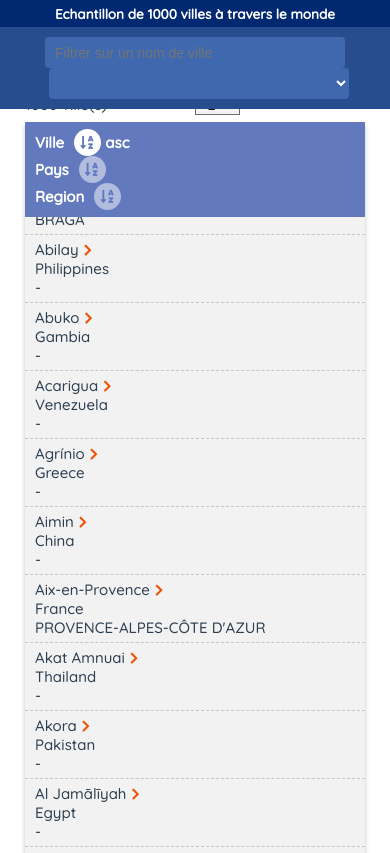
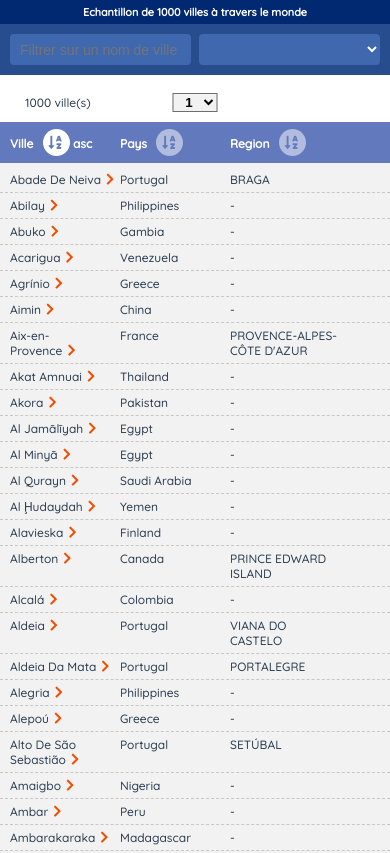
Before and after one commit to SergioTrinquet/vuejs_Villes, a Vue app: page / in a window 390 px wide. Shown: the top 853 px of the page. Built offline with nearby package versions, Linux system fonts and the light colour scheme.

Commit message:
Adaptation CSS pour mobile

```diff
--- a/src/App.vue
+++ b/src/App.vue
@@ -64,7 +64,8 @@ export default {
 		-moz-osx-font-smoothing: grayscale;
 		color: #2c3e50;
 		margin: 0;
-		font-size: 15px;
+		/* font-size: clamp(12px, 3vw, 15px); */ /* Version non IOS compatible */
+    font-size: max(12px, min(3vw, 15px)) /* Version IOS compatible */
 	}
 	body * {
 		box-sizing: border-box;
--- a/src/components/AppHeader.vue
+++ b/src/components/AppHeader.vue
@@ -76,13 +76,16 @@ export default {
       background-color: #274d8e;
   }
   .bandeau > div:last-child > div {
+      display: flex;
+      align-items: center;
+      justify-content: center;
       padding: 10px;
   }
   .bandeau input,
   .bandeau select {
       border-radius: 4px;
-      width:25%;
-      min-width: 300px;
+      width: 50%;
+      max-width: 300px;
       border: 0;
       margin: 0;
       padding: 7px 10px;
--- a/src/components/AppList.vue
+++ b/src/components/AppList.vue
@@ -193,18 +193,21 @@ export default {
     padding: 5px 10px;
     border-bottom: dashed 1px #cecece;
 }
-
-
 .list {
-    margin: 122px 25px 25px 25px;
+    margin-top: 122px;
+    margin-right: 25px;
+    margin-bottom: 25px;
+    margin-left: 25px;
     box-shadow: 0 3px 4px rgba(50,50,50,.3);
 }
-
 .contentList {
     background-color: rgba(212, 212, 212, 0.3);
 }
 .contentList > div { padding: 5px 10px; }
 .contentList > div:first-child { padding: 50px 10px 5px 10px; }
+@media screen and(pointer: coarse) {
+    .contentList > div { padding: 2vh 10px; }
+}
 
 .headerList {
     padding: 7px 10px;
@@ -215,16 +218,32 @@ export default {
     z-index: 9;
     width: calc(100% - 50px);
 }
+@media screen and (max-width: 550px) {
+    .list {
+        margin-right: 0;
+        margin-bottom: 0;
+        margin-left: 0;
+    }
+    .headerList {
+        width: 100%;
+    }
+}
+.headerList,
+.contentList > div {
+    display: flex;
+    flex-wrap: wrap;
+}
+
 .contentList > div { border-bottom: dashed 1px #c7c7c7; }
 .contentList > div:hover { background-color: #ececec; }
 .contentList > div > span,
-.headerList > span { display: inline-block; }
+.headerList > span { display: inline-block; overflow-wrap: break-word; }
 .contentList > div > span:nth-child(1),
-.headerList > span:nth-child(1) { width:25%; min-width: 200px; }
+.headerList > span:nth-child(1) { width:25%; min-width: 110px; padding-right: 5px; }
 .contentList > div > span:nth-child(2),
-.headerList > span:nth-child(2) { width:25%; min-width: 200px; }
+.headerList > span:nth-child(2) { width:25%; min-width: 110px; padding-right: 5px; }
 .contentList > div > span:nth-child(3),
-.headerList > span:nth-child(3) { width:30%; min-width: 350px; }
+.headerList > span:nth-child(3) { width:30%; min-width: 110px; }
 
 .contentList [data-surlign] i {
     font-style: normal;
--- a/src/components/Modal.vue
+++ b/src/components/Modal.vue
@@ -91,16 +91,17 @@ export default {
         position: fixed;
         z-index: 11;
         top: 0;
-        width: 50%;
-        height: 70%;
+        width: 90vw;
+        height: 90%;
+        max-width: 800px;
         background-color: rgba(10, 10, 10, 0.9);
         border-radius: 15px;
         color: #ffffff;
-        padding: 30px;
+        padding: min(3vmax, 30px);
         box-shadow: 0 0 20px rgba(0, 0, 0, 0.5);
         left: 50%;
         transform: translateX(-50%);
-        margin: 15vh auto;
+        margin: 5vh auto;
         animation: 0.5s intro ease-in-out;
     }
     @keyframes intro {
@@ -113,14 +114,16 @@ export default {
         }
     }
 
-    @media screen and (max-width: 1350px) {
+    @media screen and (orientation: landscape) {
         #encartInfosVille {
-            min-width: 600px;
+            height: 80%;
+            margin: 10vh auto;
         }
     }
-    @media screen and (max-height: 700px) {
+    @media screen and (max-height: 500px) {
         #encartInfosVille {
-            min-height: 480px;
+            height: 90%;
+            margin: 5vh auto;
         }
     }
 
@@ -140,14 +143,14 @@ export default {
         display: table;
         width: 100%;
         height: 150px;
-        font-size: 18px;
+        font-size: max(14px, min(3vw, 18px));
     }
     #content .column {
         width: 50%;
         display: table-cell;
     }
     .column > div { padding: 5px; }
-    #content label { color: #cecece; }
+    #content label { color: #cecece; display: inline-block; }
     #content label + span { margin: 0 0 0 5px; }
     #map {
         height: calc(100% - 170px);
--- a/src/components/Pagination.vue
+++ b/src/components/Pagination.vue
@@ -44,6 +44,7 @@ export default {
         background-color: rgba(212, 212, 212, 0.3);
         border: solid 1px #6d6d6d;
         width: 45px;
+        transform: translateX(-50%);
         text-align: center;
         font-weight: bold;
     }
```
Lines whose indentation alone changed are shown as unchanged.
